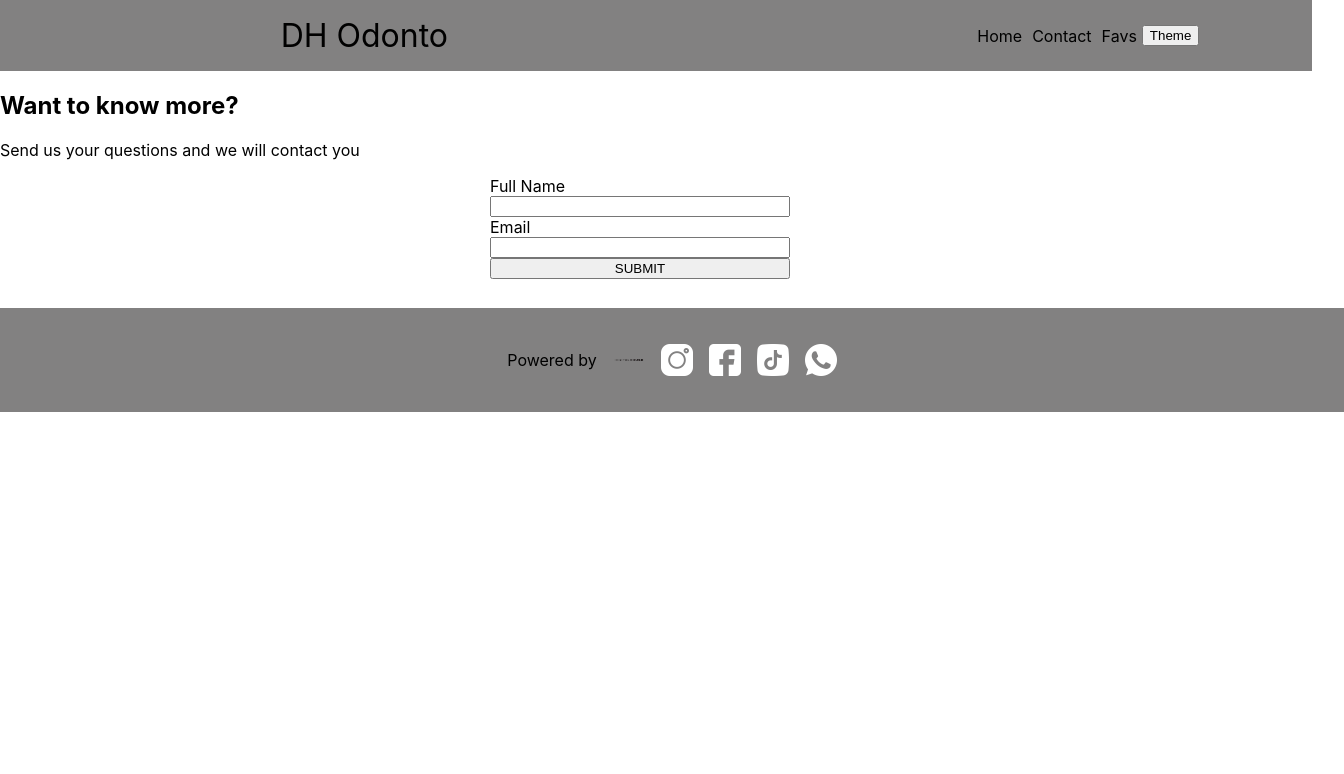
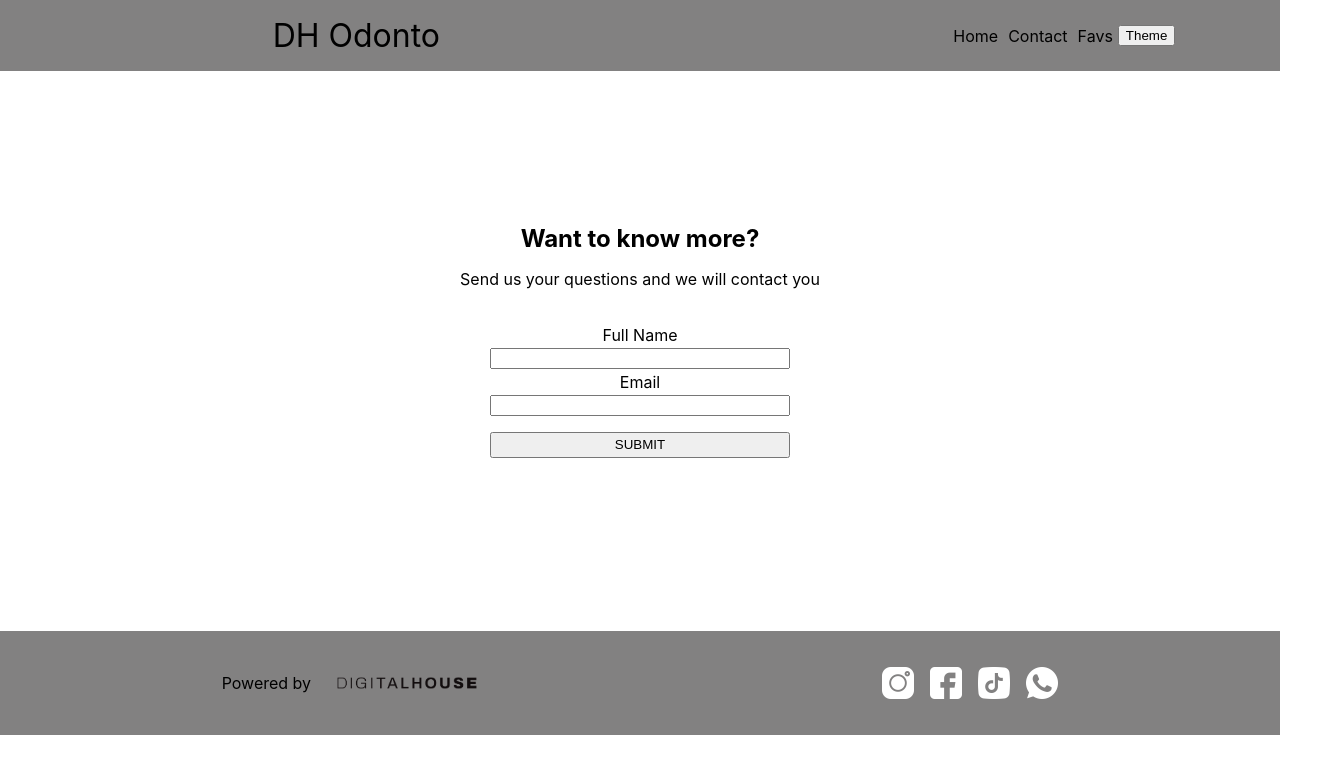
Before and after one commit to franmartos11/Rick-Morty-Planetas, a React (Create React App) app: page /contact in a window 1280 px wide. Shown: the top 774 px of the page, 1344 px wide, since content can reach past the window. Built offline with nearby package versions, Linux system fonts and the light colour scheme; no server answers.

Commit message:
retoque final css y funciones

```diff
--- a/src/App.jsx
+++ b/src/App.jsx
@@ -18,6 +18,7 @@ function App() {
             <Route path="/contact" element={<Contact/>}></Route>
             <Route path="/favs" element={<Favs/>}></Route>
             <Route path="/detail/:id" element={<Detail/>}></Route>
+            <Route path="favs/detail/:id" element={<Detail/>}></Route>
           </Routes>
           <Footer/>
           </ContextProvider>
--- a/src/Components/Card.jsx
+++ b/src/Components/Card.jsx
@@ -4,9 +4,12 @@ import { ContextGlobal } from "./utils/global.context"
 import { Link } from "react-router-dom";
 
 
+
 const Card = ({ name, username, id }) => {
 
+  const { Theme } = useContext(ContextGlobal)
   const{Favs,setFavs}= useContext(ContextGlobal)
+
   const addFav = ()=>{
 
     let flag = true
@@ -37,7 +40,7 @@ const Card = ({ name, username, id }) => {
   }
 
   return (
-    <div className="card">
+    <div className="card" style={{background:Theme.backgroundCard,}}>
         <img src="/images/doctor.jpg" alt="doctor" />
         <h2>Nombre: {name}</h2>
         <Link to={`detail/${id}`}><h3>Username: {username}</h3></Link>
--- a/src/Components/Footer.jsx
+++ b/src/Components/Footer.jsx
@@ -7,9 +7,9 @@ const Footer = () => {
   const {Theme}= useContext(ContextGlobal)
   return (
     <footer style={{color:Theme.color,background:Theme.backgroundFooter}}>
-      <div>
+      <div class="first">
         <p>Powered by</p>
-        <img src="/images/DH.png" alt='DH-logo' />
+        <img src="/images/DH.png" alt='DHlogo' />
       </div>
 
       <div className='socials'>
--- a/src/Components/Form.jsx
+++ b/src/Components/Form.jsx
@@ -1,7 +1,10 @@
 import React from "react"
 import { useState } from "react"
 
+
+
 const Form = () => {
+
 
   const [values, setValues] = useState({
     name: "",
@@ -10,18 +13,22 @@ const Form = () => {
 
   const [validation, setValidation] = useState(false)
 
-  const validate = () => {
+  const fullValidation = () => {
 
     let NameLastName = values.name.split(" ")
     let emailUser = values.email.split("@")
     let dotCom = emailUser[1].split(".")
 
 
-    if (NameLastName.length < 2) return alert("First and Last Name are Required")
-    if (NameLastName[0].length < 3 || NameLastName[1].length < 3) return alert("Not a valid Name")
-    if (emailUser.length < 2 && dotCom.length < 2) return alert("Not a valid Email")
+    if (NameLastName.length < 2) return alert("Por favor rellene el campo correspondiente")
+    if (NameLastName[0].length < 3 || NameLastName[1].length < 3) return alert("por favor introduzca un nombre o apellido correcto")
+
+
+
+    if (dotCom.length < 2 || emailUser.length < 2) return alert("Email incorrecto, debe contener una '@' y una extension valida como '.com'")
 
     return true
+
   }
 
   const handleChange = (form) => {
@@ -35,37 +42,39 @@ const Form = () => {
     }
 
     setValues(newValues)
+
   }
 
   const handleSubmit = (form) => {
 
     form.preventDefault()
 
-    let validated = validate()
+    let validated = fullValidation()
 
     if (validated) {
       setValidation(true)
     }
 
   }
-
   return (
-    <div>
+    <div class="form">
 
       <form onSubmit={handleSubmit}>
 
         <label htmlFor="name">Full Name</label>
-        <input type="text" name="name" nChange={handleChange} />
+        <input type="text" name="name"  onChange={handleChange} />
 
         <label htmlFor="email">Email</label>
-        <input type="text" name="email" onChange={handleChange} />
+        <input type="text" name="email"  onChange={handleChange} />
 
-        <button type="submit" className="bton-form">SUBMIT</button>
+        <button type="submit" >SUBMIT</button>
 
       </form>
 
-      <div>
-        {validation ? <h2>The Form was submited Thanks: {values.name},we will reach to you soon!</h2>:""}
+      <div >
+
+      {validation ? <h3 >The Form was submited Thanks: {values.name},we will reach to you soon!</h3> : ""}
+
       </div>
 
     </div>
--- a/src/Components/utils/global.context.jsx
+++ b/src/Components/utils/global.context.jsx
@@ -9,12 +9,14 @@ export const initialState = {
           backgroundHome:"#ffffff",
           backgroundNavbar:"#828181",
           backgroundFooter:"#828181",
+          backgroundCard:"#C0C0C0",
           color:"#000000"
       },
       dark: {
           backgroundHome:"#191919",
           backgroundNavbar:"#000000",
           backgroundFooter:"#000000",
+          backgroundCard:"#000000",
           color:"#ffffff"
       }
   },
--- a/src/Routes/Contact.jsx
+++ b/src/Routes/Contact.jsx
@@ -1,11 +1,13 @@
-import React from 'react'
+import React, { useContext } from 'react'
 import Form from '../Components/Form'
+import { ContextGlobal } from '../Components/utils/global.context'
 
 //Este componente debera ser estilado como "dark" o "light" dependiendo del theme del Context
 
 const Contact = () => {
+  const { Theme } = useContext(ContextGlobal)
   return (
-    <div>
+    <div class="contact" style={{background:Theme.backgroundHome, color:Theme.color}}>
       <h2>Want to know more?</h2>
       <p>Send us your questions and we will contact you</p>
       <Form/>
--- a/src/Routes/Detail.jsx
+++ b/src/Routes/Detail.jsx
@@ -8,13 +8,13 @@ import { useParams } from 'react-router-dom'
 const Detail = () => {
 
   const { Theme } = useContext(ContextGlobal)
-  const id = useParams()
+  const param = useParams()
   const [Odontologo, setOdontologo] = useState({})
 
 
   useEffect(() => {
       const fetchData = async () => {
-          axios(`https://jsonplaceholder.typicode.com/users/${id}`)
+          axios(`https://jsonplaceholder.typicode.com/users/${param.id}`)
           .then(res => setOdontologo(res.data))
       }
 
@@ -26,18 +26,25 @@ const Detail = () => {
 
   return (
     <>
-      <div style={{backgroundColor:Theme.backgroundFooter}}>
-        <h1>Detail Dentist id: {Odontologo.id} </h1>
-      {/* aqui deberan renderizar la informacion en detalle de un user en especifico */}
-      {/* Deberan mostrar el name - email - phone - website por cada user en especifico */}
-       <div>
+      <div class="detail" style={{backgroundColor:Theme.backgroundHome,color:Theme.color}}>
+
+        <h1>Detail Dentist ID: {Odontologo.id} </h1>
+
+        <div class="detail-card">
+
           <img src="/images/doctor.jpg" alt="doctor" />
-          <h3>Name: {Odontologo.name}</h3>
-          <p>Email: {Odontologo.email}</p>
-          <p>Phone: {Odontologo.phone}</p>
-          <p>Website:  {Odontologo.website}</p>
+
+          <div class="detail-content">
+
+            <h3>Name: {Odontologo.name}</h3>
+            <p>Email: {Odontologo.email}</p>
+            <p>Phone: {Odontologo.phone}</p>
+            <p>Website:  {Odontologo.website}</p>
+
+          </div>
 
         </div>
+
       </div>
     </>
   )
--- a/src/Routes/Favs.jsx
+++ b/src/Routes/Favs.jsx
@@ -7,16 +7,19 @@ import { ContextGlobal } from "../Components/utils/global.context";
 const Favs = () => {
   const {Favs,Theme} = useContext(ContextGlobal)
   return (
-    <>
+    <div  class ="favs" style={{background:Theme.backgroundHome, color:Theme.color}}>
+
       <h1>Dentists Favs</h1>
-      <div className="card-grid" style={{background:Theme.backgroundHome, color:Theme.color}}>
+
+      <div className="card-grid" >
         {
           Favs.map(favcard=>{
             return <Card key={favcard.id} id={favcard.id} name={favcard.name} username={favcard.username}></Card>
           })
         }
       </div>
-    </>
+
+    </div>
   );
 };
 
--- a/src/Routes/Home.jsx
+++ b/src/Routes/Home.jsx
@@ -22,7 +22,7 @@ const Home = () => {
     }, [])
 
   return (
-    <main className="" style={{background:Theme.backgroundHome, color:Theme.color}}>
+    <main class="home" style={{background:Theme.backgroundHome, color:Theme.color}}>
       <h1>Home</h1>
       <div className='card-grid'>
         {
--- a/src/index.css
+++ b/src/index.css
@@ -13,11 +13,16 @@ code {
     monospace;
 }
 .favButton{
-  background-color: rgba(136, 136, 136, 0.116);
+  background-color: rgba(59, 136, 160, 0.8);
   padding: 10px;
   border: none;
   width: 100%;
   cursor: pointer;
+  margin-bottom: 0.5rem;
+}
+.favs h1{
+  margin: 0rem;
+  padding: 1.5rem;
 }
 
 h1{
@@ -26,7 +31,6 @@ h1{
 
 nav{
   display: flex;
-  width: 100%;
   justify-content: flex-start;
   padding: 1rem;
   align-items: center;
@@ -50,6 +54,7 @@ nav .logo{
   font-size: 2rem;
 }
 
+
 a{
   color: inherit;
   text-decoration: none;
@@ -62,27 +67,33 @@ a:hover{
 
 footer {
   display: flex;
-  justify-content: center;
+  padding-top: 1rem;
+  justify-content: space-around;
   text-align: center;
   padding: 2rem;
-  position: relative;
   bottom: 0;
-  width: 100%;
+
   height: 40px;
-  margin-top: 2rem;
 }
-footer div{
-  display: flex;
+
+footer .socials{
   align-items: center;
-}
-footer .socials{
   display: flex;
   justify-content: flex-end;
 }
+
 footer img{
   width: 2rem;
   margin: 0;
   padding-left: 1rem;
+}
+.first{
+  display: flex;
+  align-items: center;
+}
+
+.first img{
+  width: 10rem;
 }
 
 footer > p{
@@ -99,14 +110,24 @@ form{
   margin: 0 auto;
 }
 
+form label{
+  padding: 0.2rem;
+}
+form button{
+  margin-top: 1rem;
+  padding: 0.2rem;
+}
+
 .card{
   display: flex;
   justify-content: space-around;
   flex-direction: column;
   align-items: center;
   width: 200px;
-  padding: 0.5rem 0.5rem 0 0.5rem;
+  padding: 0.5rem 0.5rem 0.5rem 0.5rem;
   border: 0.5px solid rgb(136, 136, 136);
+  text-align: center;
+  margin: 0.7rem;
 }
 
 .card img{
@@ -114,17 +135,18 @@ form{
 }
 
 .card:hover{
-  border: 0.5px solid rgb(206, 217, 142);
+  border: 0.5px solid rgb(55, 208, 228)
 }
+
+
 
 .card-grid{
   display: flex;
   justify-content: space-evenly;
   gap: 1rem;
-  width: 90vw;
+  width: 100%;
   height: auto;
   flex-wrap: wrap;
-  margin: 0 auto;
 }
 
 table {
@@ -150,3 +172,64 @@ tr:nth-child(even) {
   background-color: #12121296;
   color: white;
 }
+
+
+.detail{
+  display: flex;
+  flex-direction: column;
+  align-items: center;
+  justify-items: center;
+  padding-bottom: 5rem;
+  height: 30rem;
+}
+.detail-card{
+  display: flex;
+  justify-content: center;
+  background-color: rgb(114, 96, 73);
+  width: 30rem;
+  height: 13rem;
+  align-items: center;
+}
+
+.detail-card img{
+  width: 10rem;
+  height: 10rem;
+  padding-right: 2rem;
+}
+
+.detail-content{
+  margin-left: 1rem;
+}
+
+.home h1{
+  padding: 1.2rem;
+  margin: 0rem;
+}
+
+.home{
+  display: flex;
+  flex-direction: column;
+  align-items: center;
+  justify-content: center;
+  padding-bottom: 2rem;
+}
+
+.form{
+  display: flex;
+  flex-direction: column;
+  text-align: center;
+  padding: 1rem;
+  width: 30rem;
+  height: 10rem;
+}
+
+.contact{
+  display: flex;
+  flex-direction: column;
+  align-items: center;
+  justify-content: center;
+  height: 35rem;
+}
+.contact h2{
+  margin-bottom: 0rem;
+}
```
